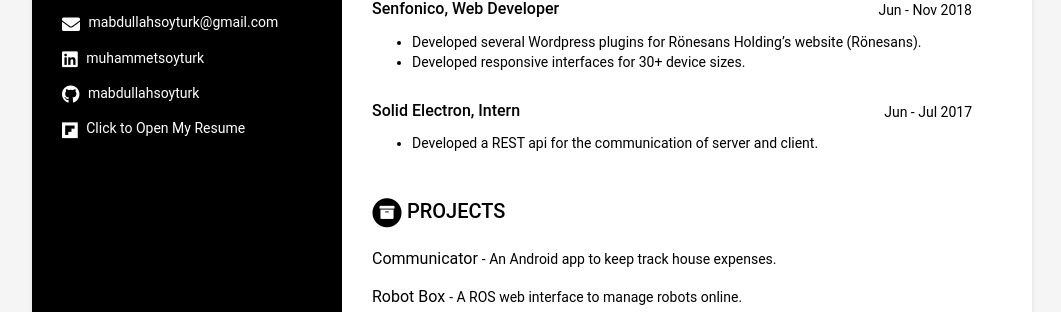
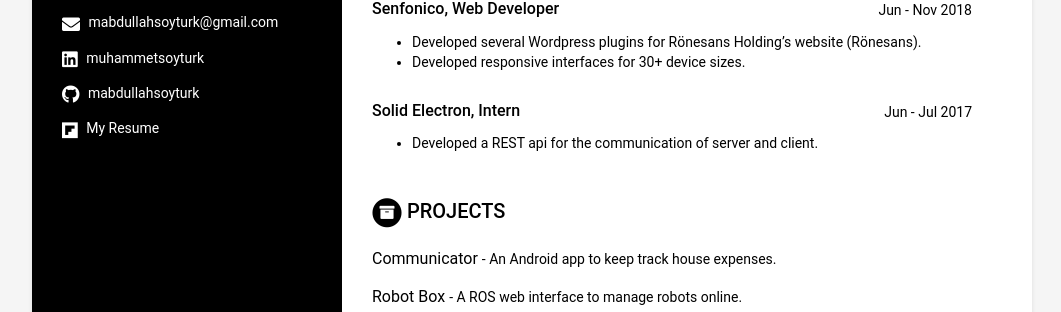
Before and after one commit to mabdullahsoyturk/mabdullahsoyturk.github.io, a Jekyll site: the page built from index.html, in a window 1280 px wide. Shown: the part 323-635 px from the top of the page, without its empty margins (108-1169 px from the left). Built offline with Jekyll 4.4.1, drawn with Linux system fonts in a browser that asks for light colours.

Commit message:
change text of resume

```diff
--- a/_data/data.yml
+++ b/_data/data.yml
@@ -9,7 +9,7 @@ sidebar:
     email: mabdullahsoyturk@gmail.com
     linkedin: muhammetsoyturk
     github: mabdullahsoyturk
-    resume: Click to Open My Resume
+    resume: My Resume
 
 education:
     - degree: BSc in Computer Science
```
